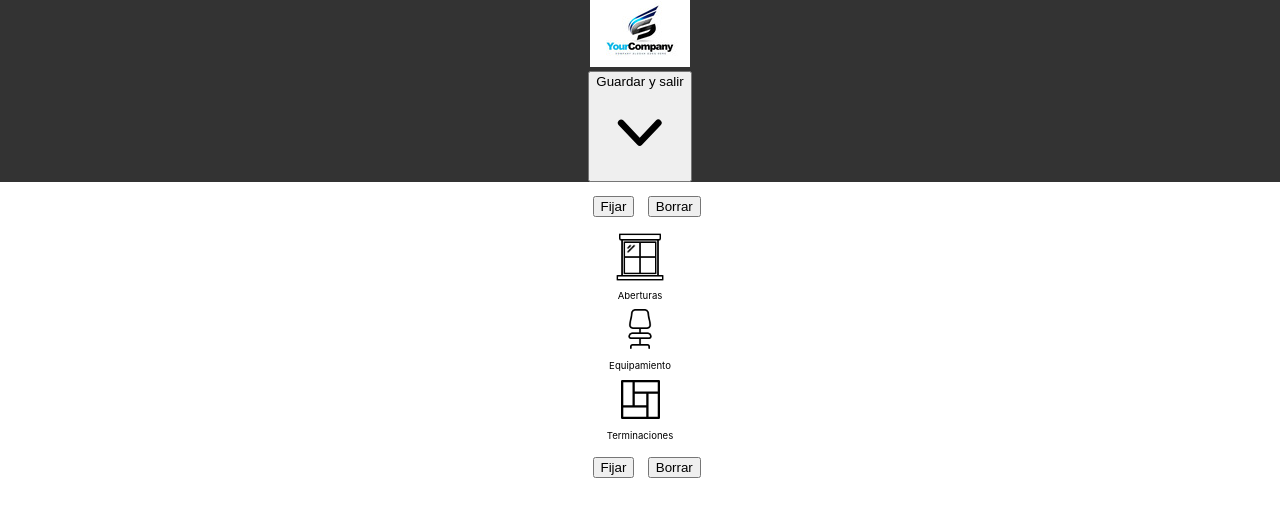
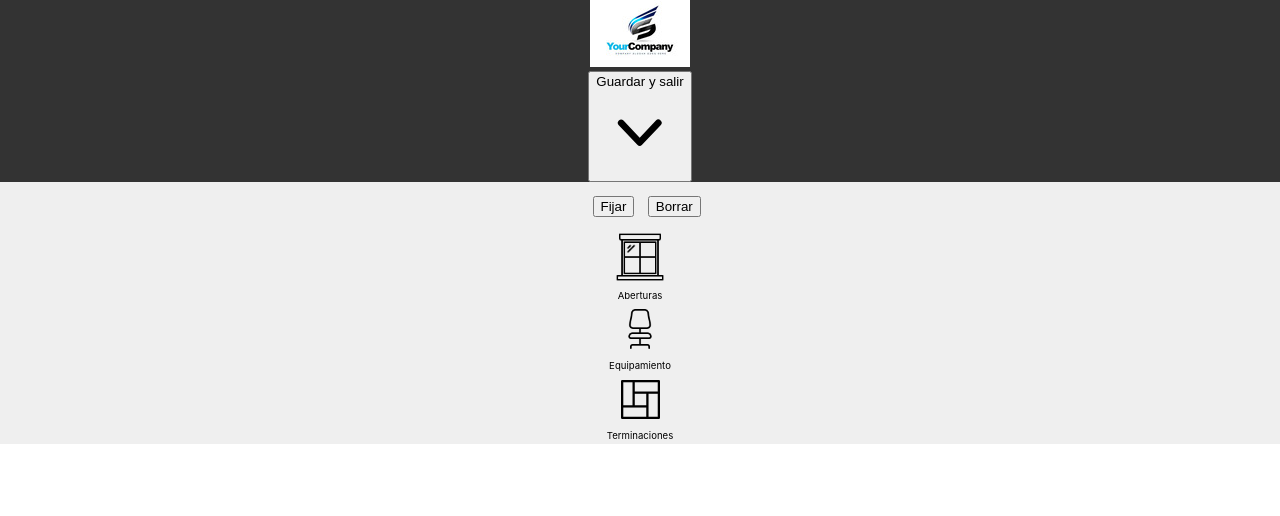
Before and after one commit to sbocaccio/react_demonstration, a React (Create React App) app in the folder light-it/: page / in a window 1280 px wide. Shown: the top 516 px of the page. Built offline with nearby package versions, Linux system fonts and the light colour scheme.

Commit message:
Agrego botones a la izquierd y color de fondo

```diff
--- a/light-it/src/App.js
+++ b/light-it/src/App.js
@@ -28,18 +28,21 @@ import {
 
 function App() {
   return (
+
     <div className="App">
-      <TopBar/>
+        <div style={{ backgroundColor:'#efefef'}}> {/* Set your desired background color here */}
+            {/* Your content goes here */}
+
+          <TopBar/>
       {/*<header className="App-header">*/}
-        <FijarButton/>
-
-        <DefaultSidebar/>
-
-        <FijarButton/>
+            <FijarButton/>
+            <DefaultSidebar/>
+            {/*<FijarButton/>*/}
 
         {/*<Expansible/>*/}
 
       {/*</header>*/}
+        </div>
     </div>
   );
 }
@@ -48,9 +51,9 @@ function App() {
 function FijarButton() {
     return (
         <div className="relative">
-            <div className="absolute top-0 right-0 p-4">
-                <button className="bg-white text-black px-4 py-2 rounded mb-2" style={{margin: '1em'}}>Fijar</button>
-                <button className="bg-white text-black px-4 py-2 rounded mb-2">Borrar</button>
+            <div className="absolute right-0 p-4">
+                <button className="bg-white text-black px-7 py-2 rounded mb-2" style={{margin: '1em'}}>Fijar</button>
+                <button className="bg-white text-black px-7 py-2 rounded mb-2">Borrar</button>
             </div>
         </div>
     );
```
